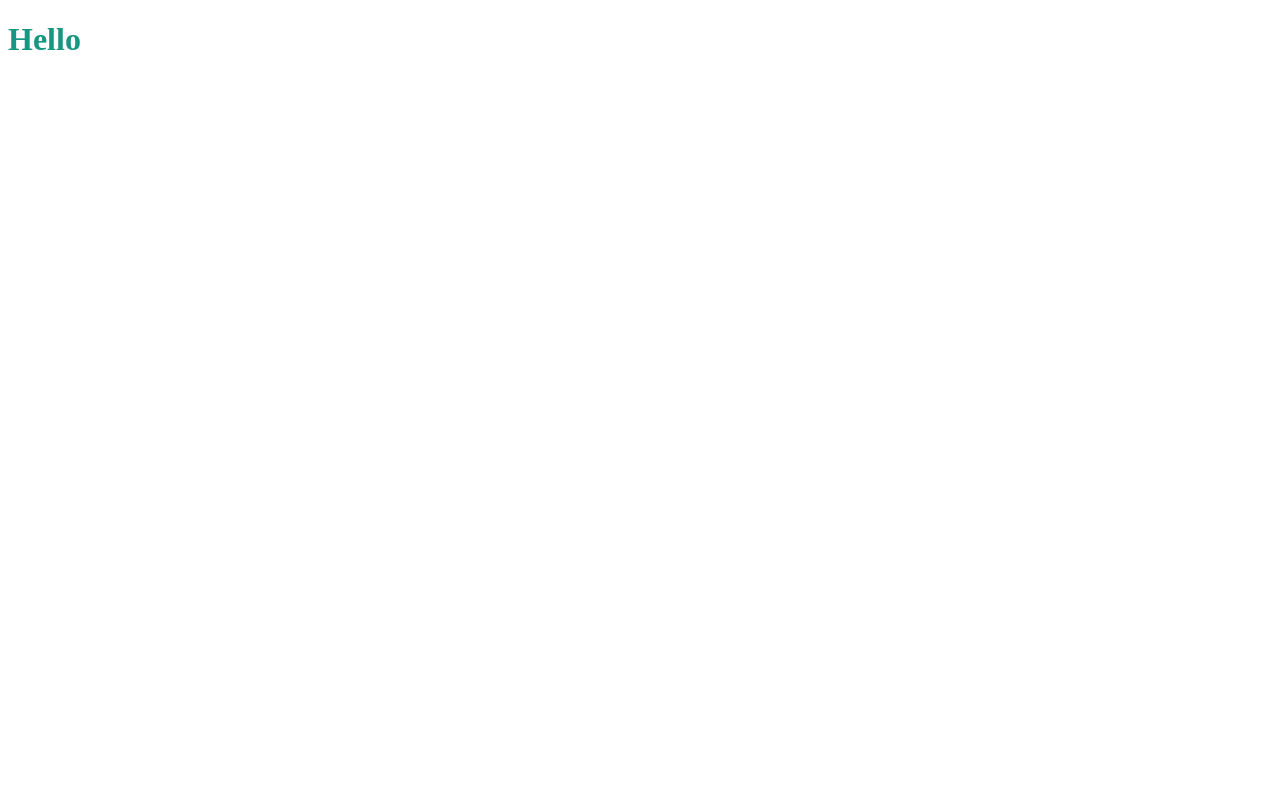
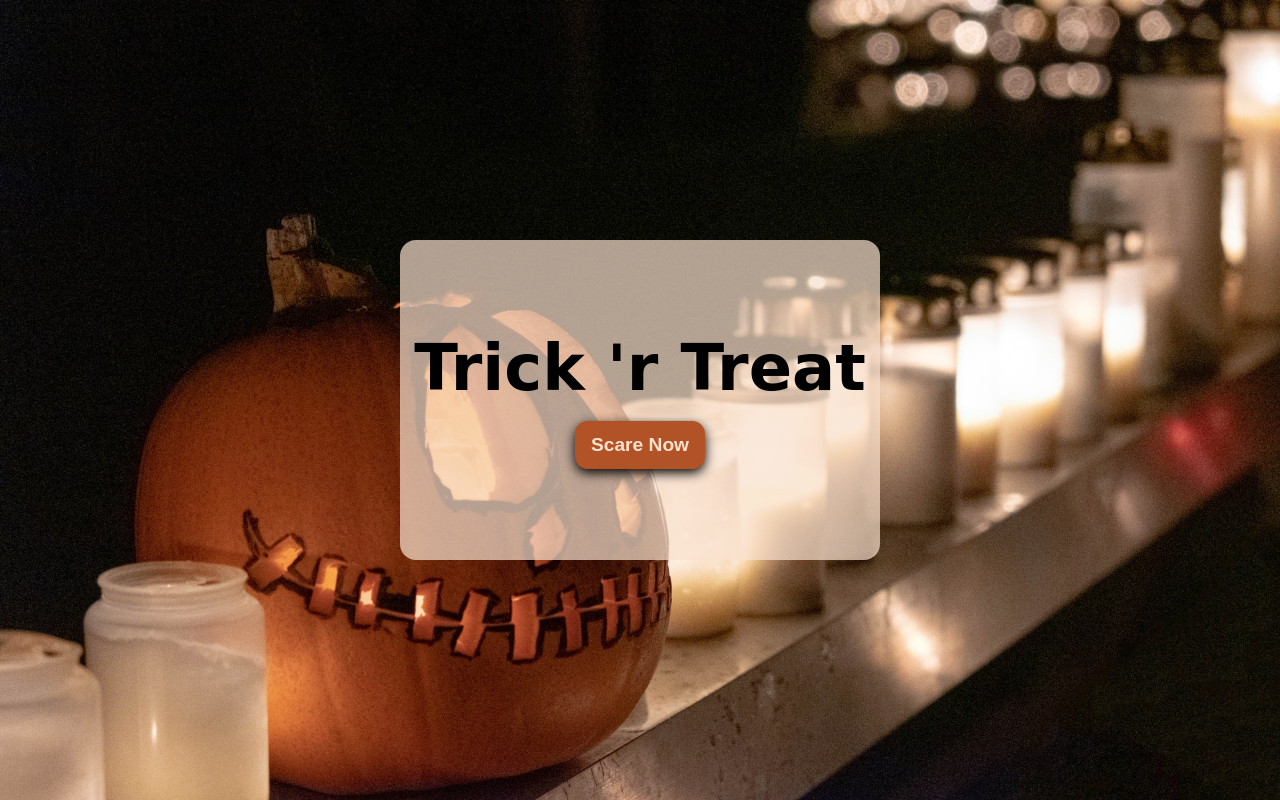
Before and after one commit to serhatbek/08-modal, a website built with Parcel: page src/index.html in a window 1280 px wide. Built offline with nearby package versions, Linux system fonts and the light colour scheme; a web font is replaced by a local one.

Commit message:
add bg and cta button

```diff
--- a/src/index.html
+++ b/src/index.html
@@ -10,7 +10,12 @@
 </head>
 
 <body>
-  <h1>Hello</h1>
+  <main>
+    <div class="cta">
+      <h1 class="cta__title">Trick <span>'r</span> Treat</h1>
+      <button class="cta__btn">Scare Now</button>
+    </div>
+  </main>
 
   <script type="module" src="./js/main.js"></script>
 </body>
--- a/src/scss/style.scss
+++ b/src/scss/style.scss
@@ -1,3 +1,69 @@
-h1 {
-  color: rgb(23, 150, 129);
+@import url('https://fonts.googleapis.com/css2?family=Chelsea+Market&family=Montserrat:wght@300;400;500;700&display=swap');
+
+*,
+*::before,
+*::after {
+  margin: 0;
+  padding: 0;
+  box-sizing: border-box;
 }
+
+body {
+  font-family: 'Montserrat', sans-serif;
+}
+
+@mixin flexBox($direction, $justify, $align) {
+  display: flex;
+  flex-direction: $direction;
+  justify-content: $justify;
+  align-items: $align;
+}
+
+main {
+  background-image: url(../images/bg-helloween.jpg);
+  background-position: center;
+  background-size: cover;
+  background-repeat: no-repeat;
+  width: 100%;
+  height: 100vh;
+  @include flexBox(row, center, center);
+}
+
+.cta {
+  background-color: rgba($color: #fae2ce, $alpha: 0.7);
+  max-width: 30rem;
+  width: 100%;
+  height: 20rem;
+  border-radius: 1rem;
+  @include flexBox(column, center, center);
+  margin: 0 1rem;
+  padding: 0.8rem;
+  text-align: center;
+
+  &__title {
+    font-family: 'Chelsea Market', cursive;
+    font-size: 4rem;
+    margin-bottom: 1rem;
+  }
+
+  &__btn {
+    background-color: #b25327;
+    color: #fae2ce;
+    padding: 0.8rem 1rem;
+    border-radius: 0.8rem;
+    border: none;
+    font-size: 1.2rem;
+    font-weight: 700;
+    transition: all 300ms ease-in-out;
+    box-shadow: 0 4px 12px #000;
+
+    &:hover {
+      transform: translateY(-1px);
+      box-shadow: 0 8px 18px #000;
+    }
+
+    &:active {
+      transform: translateY(0);
+    }
+  }
+}
```
Also changed, not shown: src/images/bg-helloween.jpg (added).
